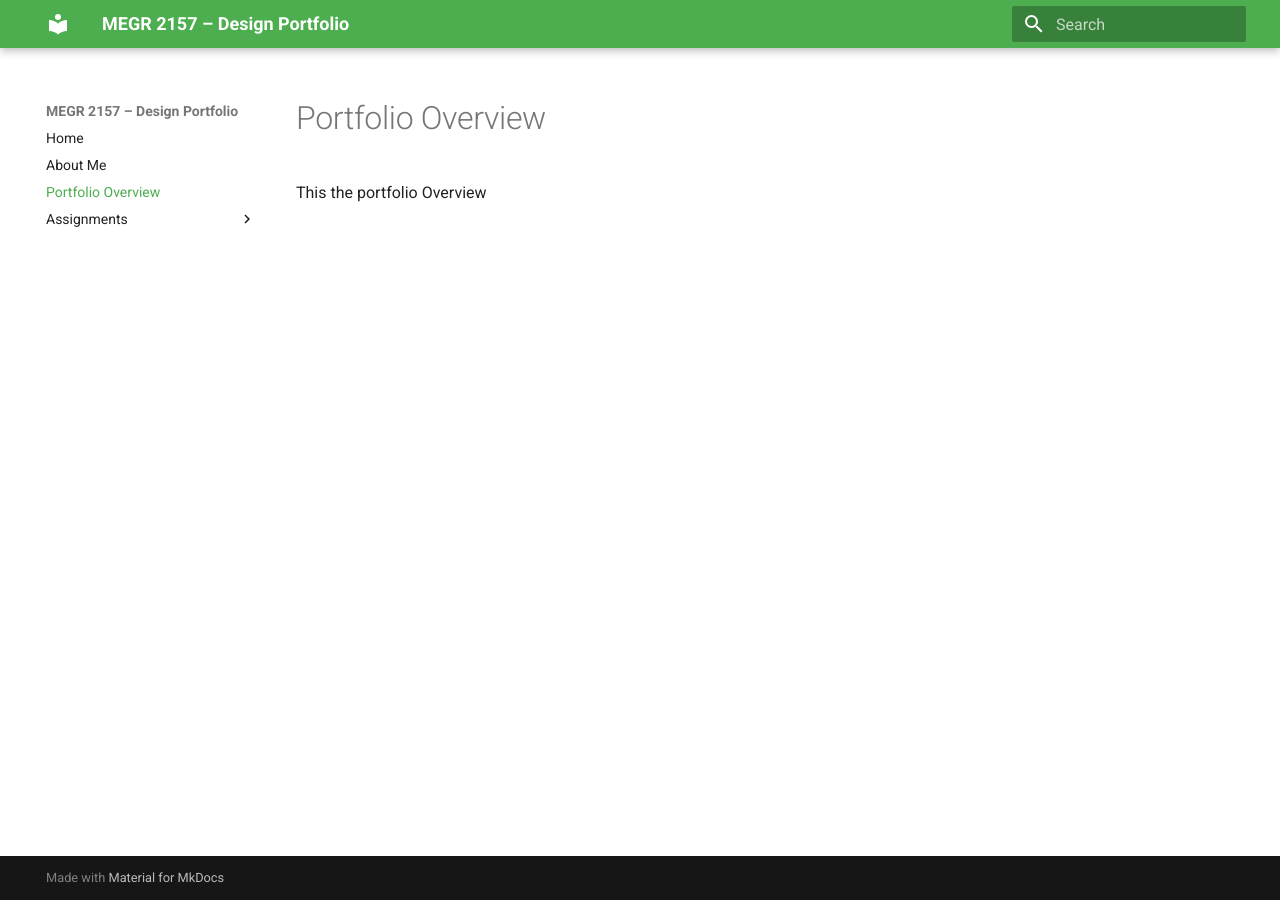
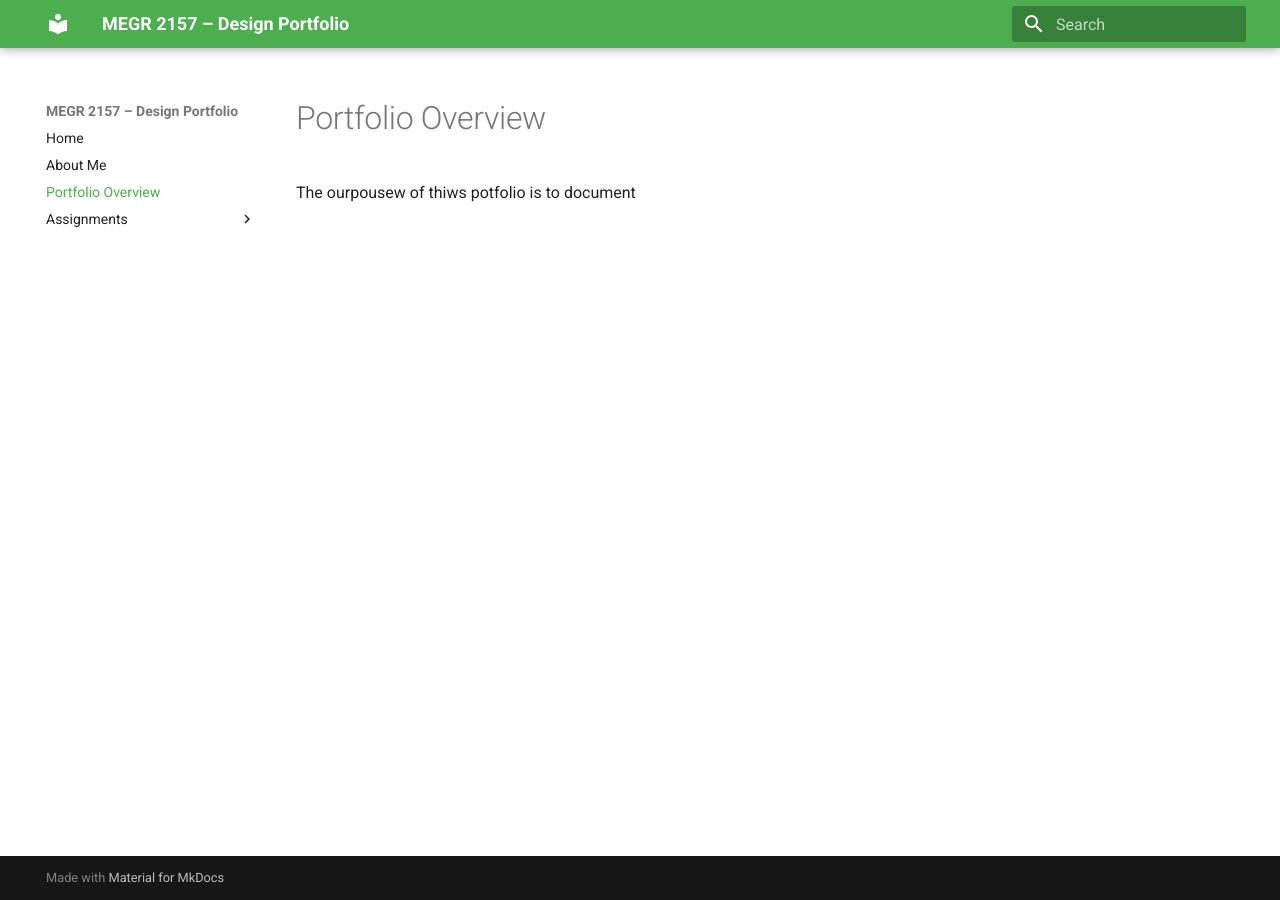
Before and after one commit to JacBinon/SOHPMORE-DESIGN, an MkDocs documentation site: the page built from docs/portfolio-overview.md, in a window 1280 px wide. Built offline with MkDocs 1.6.1 and Material for MkDocs 9.7.7, drawn with Linux system fonts in a browser that asks for light colours.

Commit message:
Update portfolio-overview.md

```diff
--- a/docs/portfolio-overview.md
+++ b/docs/portfolio-overview.md
@@ -1,3 +1,3 @@
 # Portfolio Overview
 
-This the portfolio Overview
+The ourpousew of thiws potfolio is to document
```
